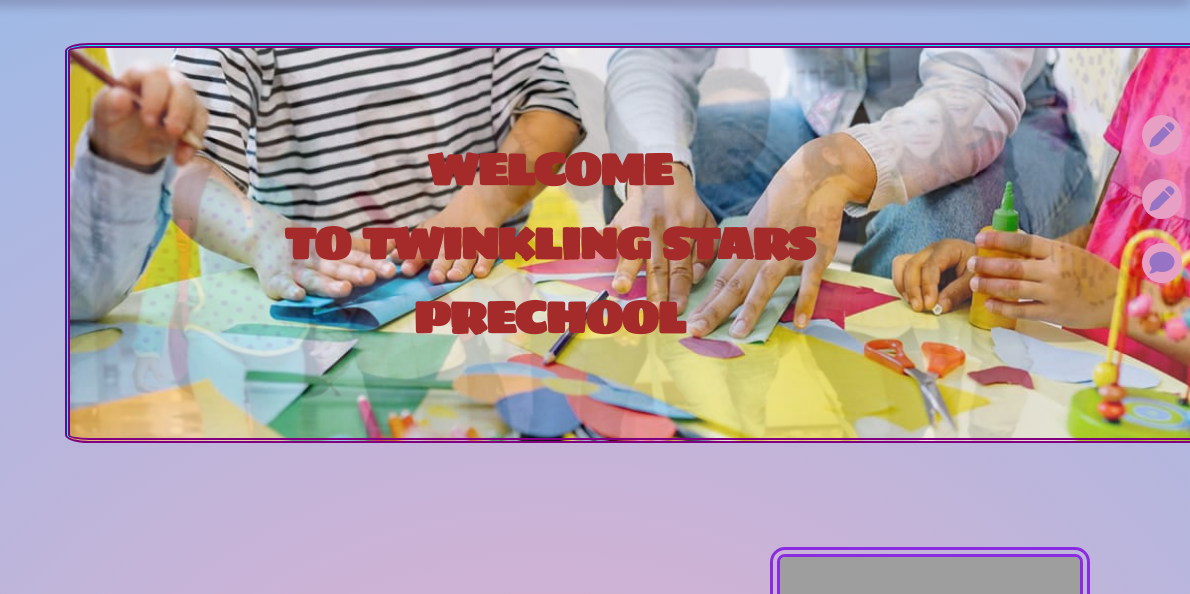
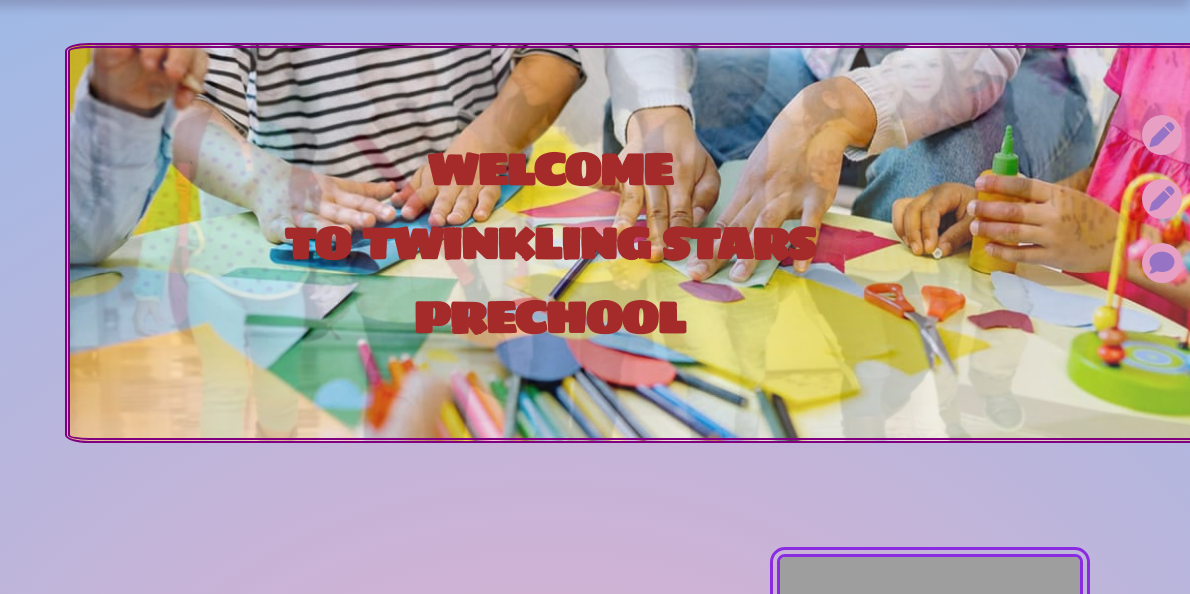
Before and after one commit to htmlCss-168/NinoGvimradze, a plain HTML site: page Final-Project/index.html in a window 1280 px wide. Shown: the part 137-731 px from the top of the page, 90-1280 px from the left. Drawn offline with Linux system fonts and the light colour scheme; grey boxes are pictures that could not be loaded; a web font is replaced by a local one.

Commit message:
bacgroundimg

```diff
--- a/Final-Project/style/style.css
+++ b/Final-Project/style/style.css
@@ -380,7 +380,7 @@ li a
 ------------------ Center video box ---------------------- */
 .SlideShow-Box
             {
-                background-color: aqua;
+                /* background-color: aqua; */
                 display: inline-block;
                 margin-top: 180px;
                 margin-left:155px;
@@ -391,6 +391,8 @@ li a
                 overflow: hidden;
                 /* position: relative; */
                 background-image: url(/style/imgs/mainimage222222.jpg);
+                background-size: cover;
+                background-position: center;
                 background-repeat: no-repeat;
                 background-size: cover;
                 text-align: center;
```
